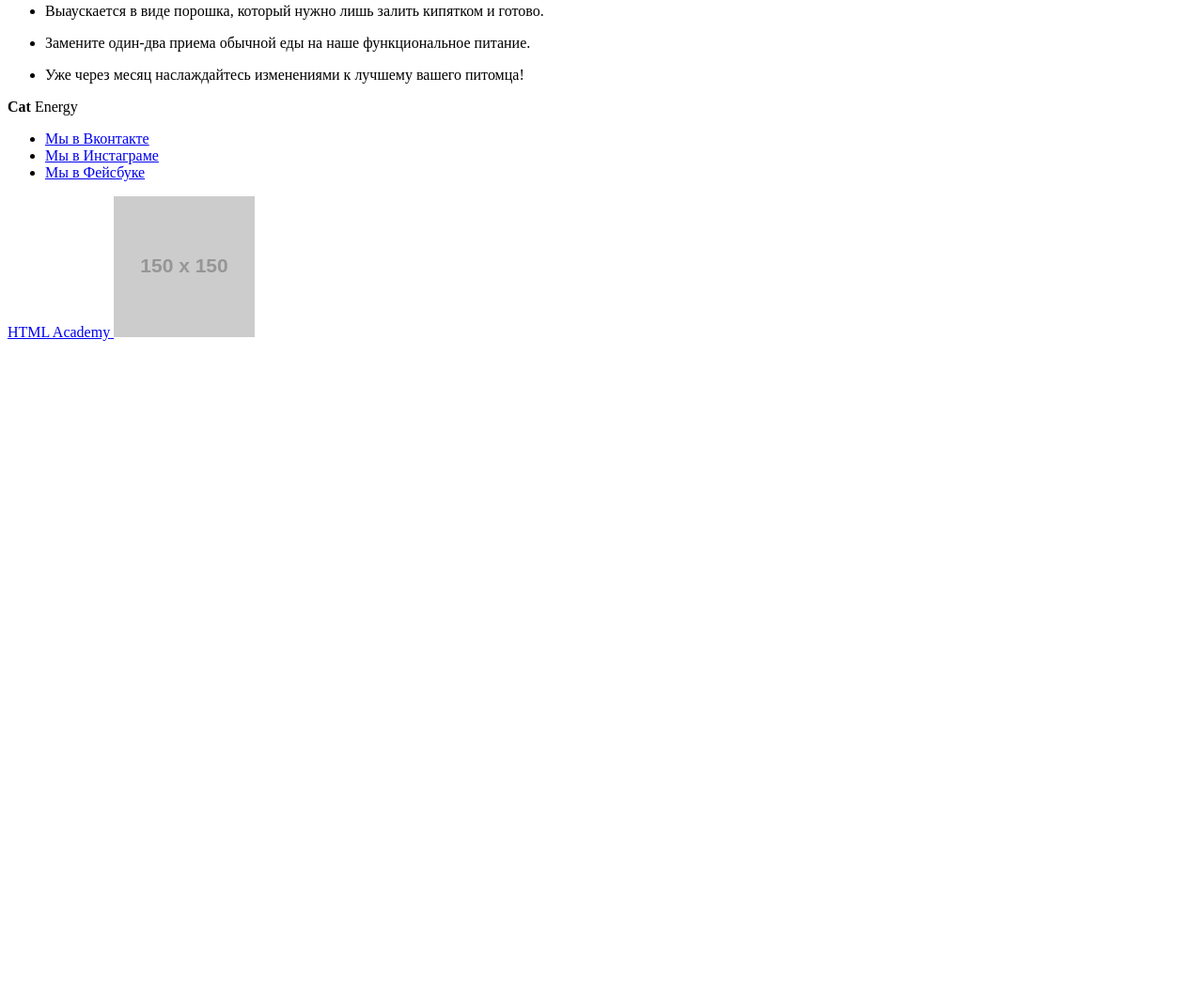
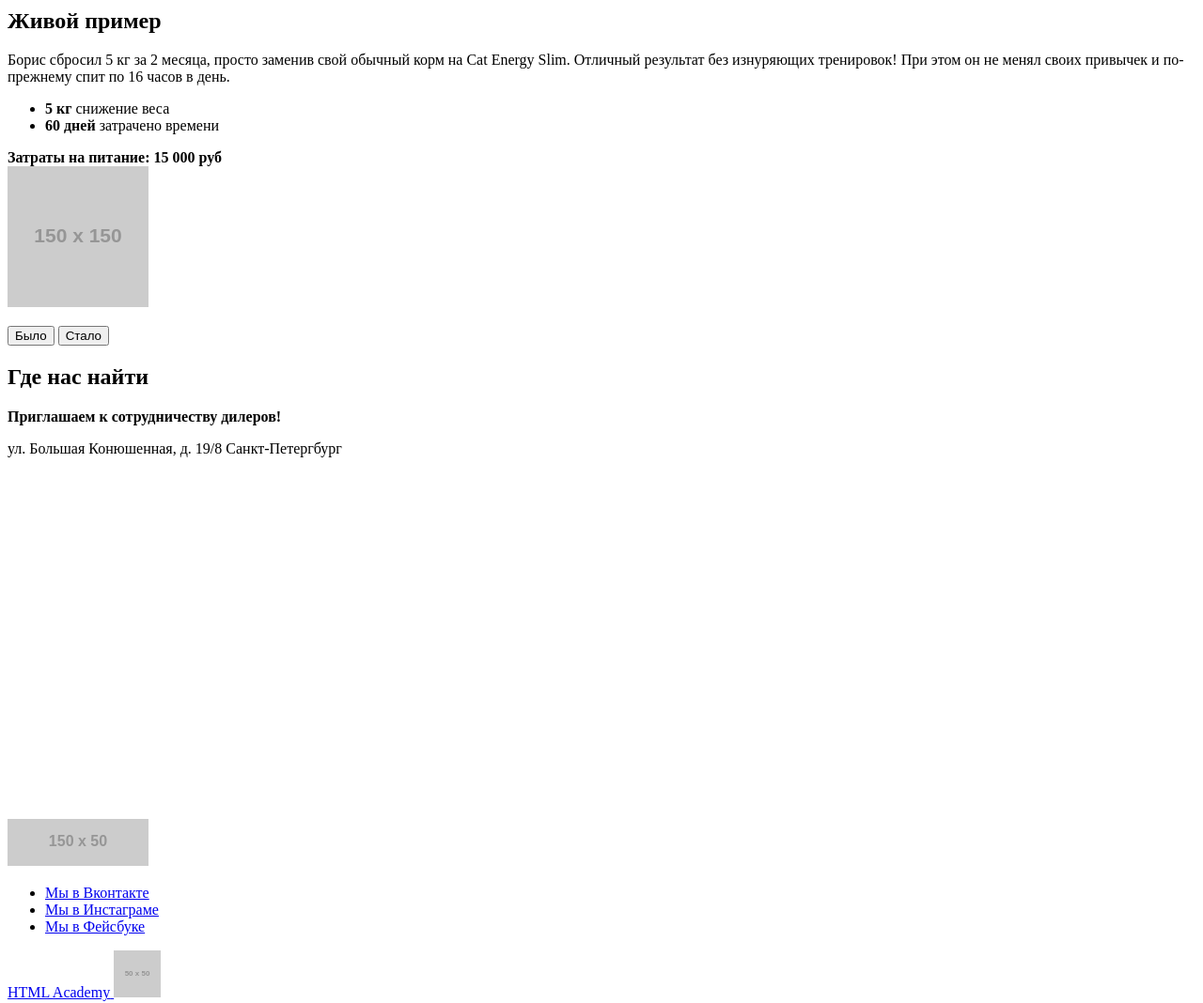
Before and after one commit to plum0302/111171-cat-energy-18, a website: page source/index.html in a window 1280 px wide. Shown: the part 1576-2644 px from the top of the page at 94% size. Before the commit the page ends 1947 px from the top, so only its background shows below. Drawn offline with Linux system fonts and the light colour scheme; placeholder pictures from the web are drawn by us.

Commit message:
добавляет блоки живой пример и контакты на главную

```diff
--- a/source/index.html
+++ b/source/index.html
@@ -8,8 +8,8 @@
 
     <header class="page-header">
       <a class="page-header__logo">
-        <img class="page-header__logo-image" src="https://via.placeholder.com/150x150" alt="CatEnergy logo" width="150" height="150">
-        <span class="page-header__logo-title">Cat Energy</span>
+        <img class="page-header__logo-image" src="https://via.placeholder.com/50x50" alt="CatEnergy logo" width="50" height="50">
+        <img class="page-header__logo-title" src="https://via.placeholder.com/150x50" alt="CatEnergy title" width="150" height="50">
       </a>
       <nav class="main-nav">
         <button class="main-nav__toggle" type="button">Открыть меню</button>
@@ -74,11 +74,47 @@
         </ul>
       </section>
 
+      <section class="example-block">
+        <h2 class="example-block__title">Живой пример</h2>
+        <p class="example-block__description">
+          Борис сбросил 5 кг за 2 месяца, просто заменив свой обычный корм на Cat Energy Slim. Отличный результат без изнуряющих тренировок! При этом он не менял своих привычек и по-прежнему спит по 16 часов в день.
+        </p>
+        <ul class="example-block__list indicator">
+          <li class="indicator__item">
+            <b class="indicator__value">5 кг</b>
+            <span class="indicator__name">снижение веса</span>
+          </li>
+          <li class="indicator__item">
+            <b class="indicator__value">60 дней</b>
+            <span class="indicator__name">затрачено времени</span>
+          </li>
+        </ul>
+        <b class="example-block__expense">Затраты на питание: 15 000 руб</b>
+        <div class="example-block__slider slider">
+          <img class="example-block__image slider__item" src="https://via.placeholder.com/150x150" alt="cat before/after" width="150" height="150">
+          <p class="example-block__toggles slider__toggles">
+            <button class="slider__toggle" type="button">Было</button>
+            <button class="slider__toggle" type="button">Стало</button>
+          </p>
+        </div>
+      </section>
+
+      <section class="location">
+        <h2 class="visually-hidden">Где нас найти</h2>
+        <b class="location__offer">Приглашаем к сотрудничеству дилеров!</b>
+        <p class="location__adress">ул. Большая Конюшенная, д. 19/8 Санкт-Петергбург</p>
+        <div class="location__map">
+          <iframe src="https://yandex.ru/map-widget/v1/?um=constructor%3Ab1883e3d730a35aecdfddc020bbc6b89f27709466b0dccf9471e844b8ed6b2a3&amp;source=constructor" width="320" height="365" frameborder="0"></iframe>
+        </div>
+      </section>
+
     </main>
 
     <footer class="page-footer">
       <div class="page-footer__wrapper">
-        <span class="page-footer__title"><b>Cat</b> Energy</span>
+        <a class="page-footer__logo">
+          <img class="page-footer__image" src="https://via.placeholder.com/150x50" alt="CatEnergy title" width="150" height="50">
+        </a>
         <section class="page-footer__social social">
           <ul class="social__list">
             <li class="social__item">
@@ -96,7 +132,8 @@
         <section class="page-footer__copyright copyright">
           <a class="copyright__link" href="https://htmlacademy.ru/intensive/adaptive">
             <span class="copyright__title">HTML Academy</span>
-            <img class="copyright__image" src="https://via.placeholder.com/150x150" alt="HTML Academy logo">
+            <img class="copyright__image" src="https://via.placeholder.com/50x50" alt="HTML Academy logo" width="50"
+            height="50">
           </a>
         </section>
       </div>
```
